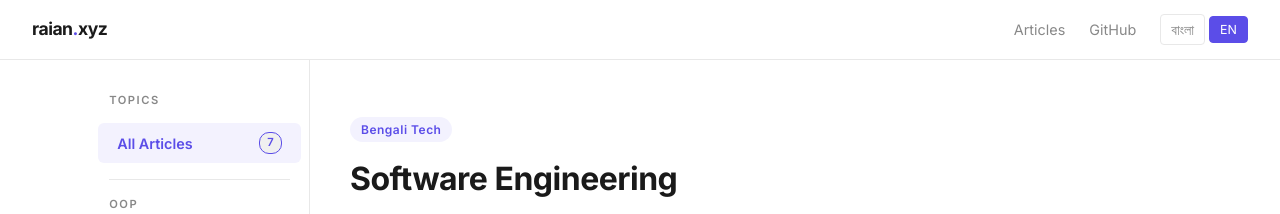
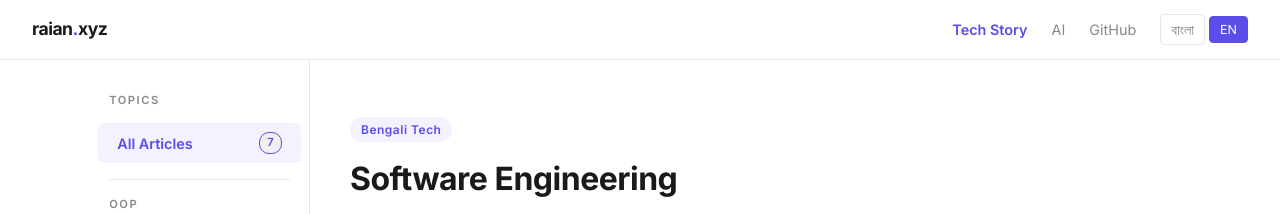
Before and after one commit to raianul/raianul.github.io, a Jekyll site: the page built from en/index.html, in a window 1280 px wide. Shown: the top 214 px of the page. Built offline with Jekyll 4.4.1, drawn with Linux system fonts in a browser that asks for light colours.

Commit message:
Match /en nav to /blog: Tech Story active, add AI link
Co-Authored-By: Claude Sonnet 4.6 <noreply@anthropic.com>

```diff
--- a/en/index.html
+++ b/en/index.html
@@ -36,6 +36,7 @@ lang: en
     .nav-links { display: flex; gap: 1.5rem; align-items: center; }
     .nav-links a { color: var(--muted); text-decoration: none; font-size: 0.9rem; transition: color 0.2s; }
     .nav-links a:hover { color: var(--text); }
+    .nav-links a.active { color: var(--accent); font-weight: 600; }
     .lang-toggle { display: flex; align-items: center; gap: 4px; }
     .lang-btn { font-size: 0.78rem; font-family: 'Inter', sans-serif; padding: 3px 10px; border-radius: 4px; color: var(--muted); text-decoration: none; border: 1px solid var(--border); transition: color 0.15s, border-color 0.15s; }
     .lang-btn.active { background: var(--accent); color: #fff; border-color: var(--accent); }
@@ -88,7 +89,8 @@ lang: en
   <nav>
     <a href="/" class="nav-logo">raian<span>.</span>xyz</a>
     <div class="nav-links">
-      <a href="/en/">Articles</a>
+      <a href="/en/" class="active">Tech Story</a>
+      <a href="/ai/">AI</a>
       <a href="https://github.com/raianul" target="_blank">GitHub</a>
       <div class="lang-toggle">
         <a href="/blog" class="lang-btn">বাংলা</a>
```
